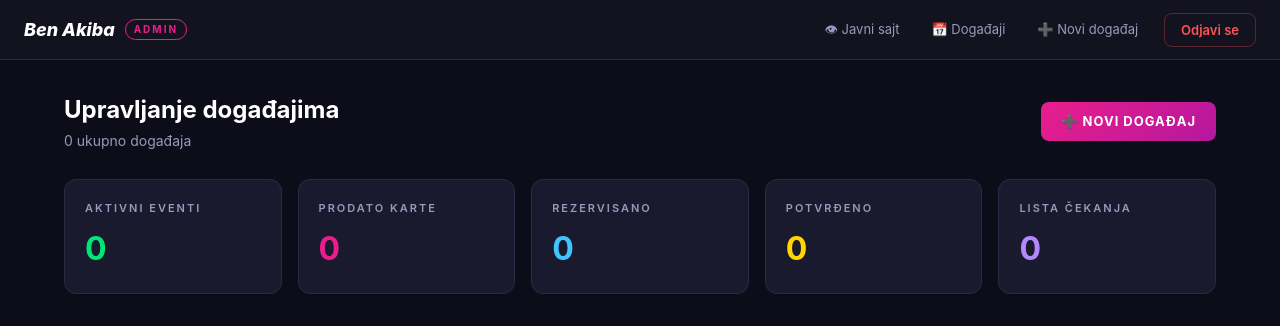
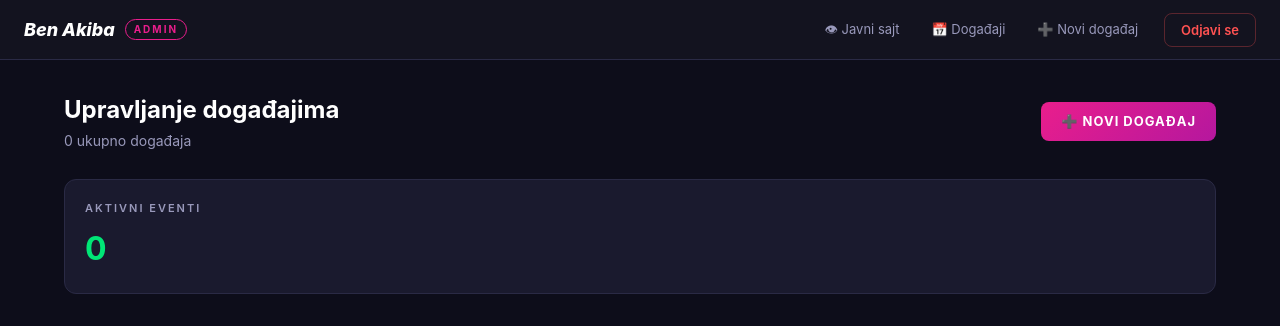
Before and after one commit to Cumbaric/ben-akiba-dashboar, a Next.js app: page /admin in a window 1280 px wide. Shown: the top 326 px of the page. Built offline with nearby package versions, Linux system fonts and the light colour scheme; no server answers; the database is empty.

Commit message:
Remove stat cards except active events count from admin dashboard

```diff
--- a/app/admin/page.js
+++ b/app/admin/page.js
@@ -33,22 +33,6 @@ export default async function AdminDashboard() {
         <div className={styles.statCard}>
           <div className={styles.statLabel}>Aktivni eventi</div>
           <div className={`${styles.statValue} ${styles.green}`}>{activeCount}</div>
-        </div>
-        <div className={styles.statCard}>
-          <div className={styles.statLabel}>Prodato karte</div>
-          <div className={`${styles.statValue} ${styles.pink}`}>{totalSold}</div>
-        </div>
-        <div className={styles.statCard}>
-          <div className={styles.statLabel}>Rezervisano</div>
-          <div className={`${styles.statValue} ${styles.blue}`}>{totalReserved}</div>
-        </div>
-        <div className={styles.statCard}>
-          <div className={styles.statLabel}>Potvrđeno</div>
-          <div className={`${styles.statValue} ${styles.yellow}`}>{totalConfirmed}</div>
-        </div>
-        <div className={styles.statCard}>
-          <div className={styles.statLabel}>Lista čekanja</div>
-          <div className={`${styles.statValue} ${styles.purple}`}>{totalWaitlist}</div>
         </div>
       </div>
 
```
